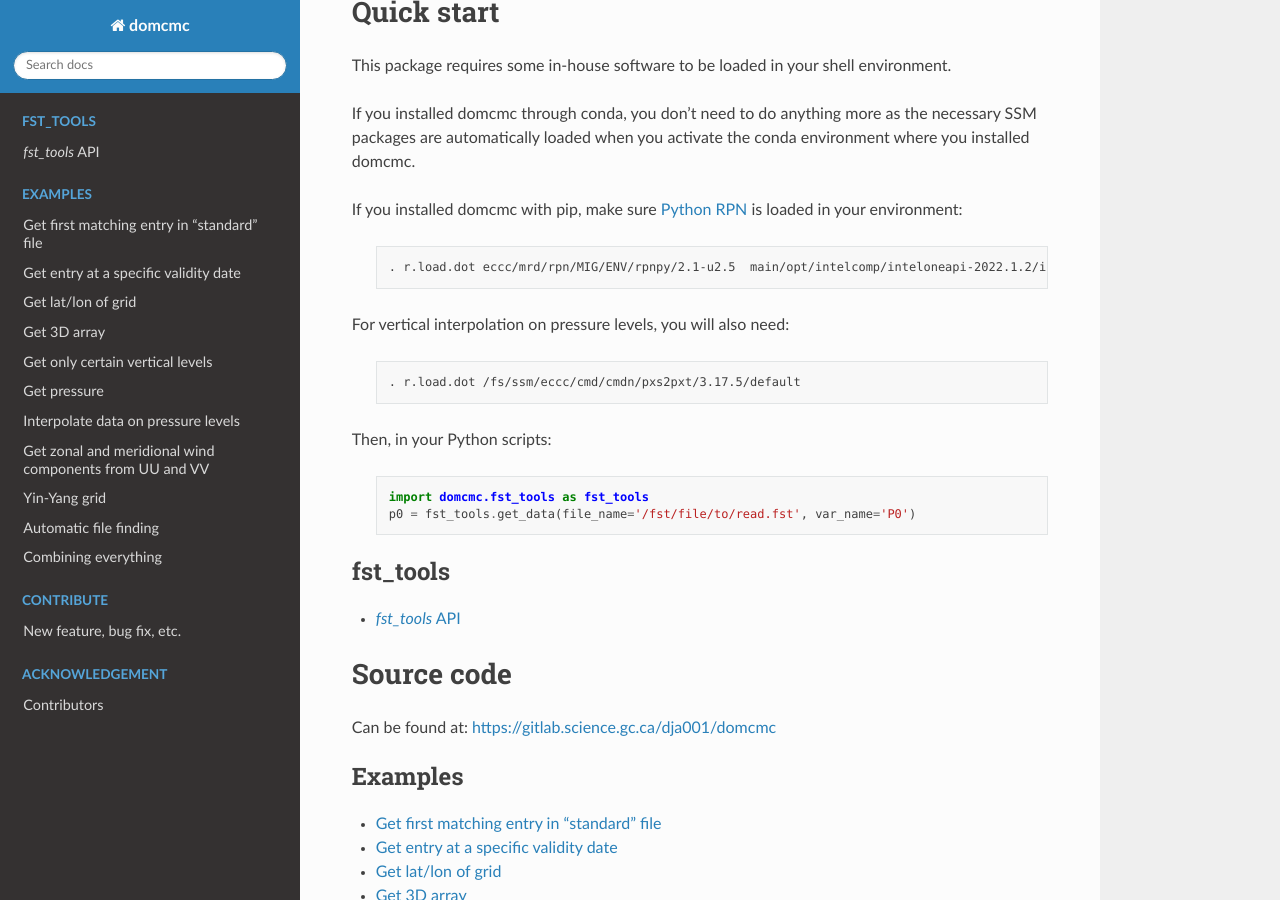
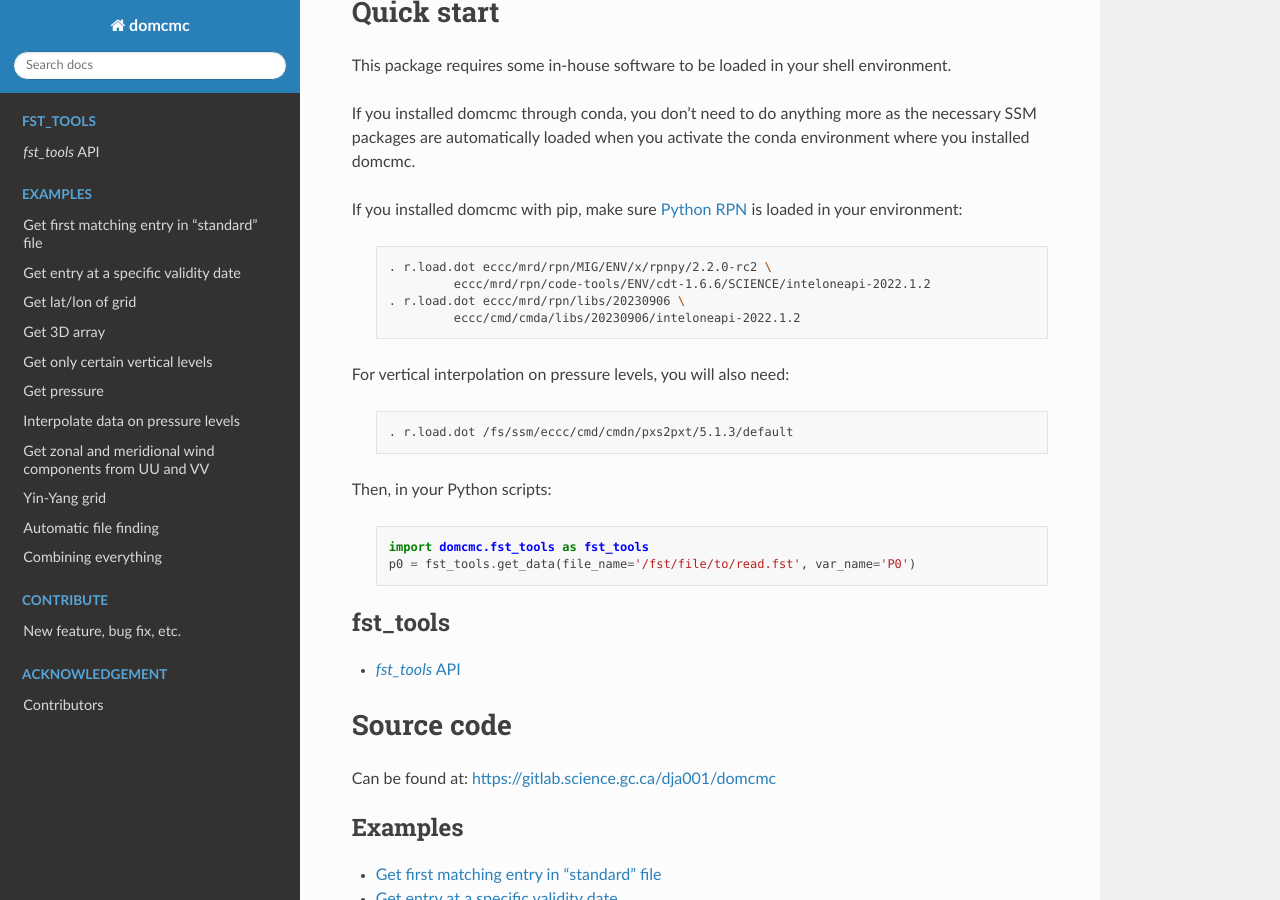
Before and after one commit to sebastiendfortier/domcmc, a Sphinx documentation site: the page built from docs/index.rst, in a window 1280 px wide and 900 px high, scrolled down 607 px. Built offline with Sphinx 7.4.7 and the Read the Docs theme 2.0.0, drawn with Linux system fonts in a browser that asks for light colours; pages that are not in the unit, such as notebooks, are missing from menus.

Commit message:
new rpnpy dependencies

```diff
--- a/docs/index.rst
+++ b/docs/index.rst
@@ -57,14 +57,18 @@ environment:
 
   .. code-block:: bash
 
-     . r.load.dot eccc/mrd/rpn/MIG/ENV/rpnpy/2.1-u2.5  main/opt/intelcomp/inteloneapi-2022.1.2/intelcomp+mpi+mkl
+    . r.load.dot eccc/mrd/rpn/MIG/ENV/x/rpnpy/2.2.0-rc2 \
+             eccc/mrd/rpn/code-tools/ENV/cdt-1.6.6/SCIENCE/inteloneapi-2022.1.2
+    . r.load.dot eccc/mrd/rpn/libs/20230906 \
+             eccc/cmd/cmda/libs/20230906/inteloneapi-2022.1.2
+
 
 For vertical interpolation on pressure levels, you will also
 need:
 
   .. code-block:: bash
 
-     . r.load.dot /fs/ssm/eccc/cmd/cmdn/pxs2pxt/3.17.5/default
+     . r.load.dot /fs/ssm/eccc/cmd/cmdn/pxs2pxt/5.1.3/default
 
 Then, in your Python scripts:
 
--- a/publish_howto.txt
+++ b/publish_howto.txt
@@ -45,7 +45,10 @@ For CONDA package
 - from the root of the repo
     To load in environment if not already done:
     conda install anaconda-client conda-build
-conda build --py 3.7 --py 3.8 --py 3.9 --py 3.10 conda_build/domcmc
+conda build conda_build/domcmc
+    edit
+    conda_build/domcmc/conda_build_config.yaml
+    for more versions of python
 
 Test the built package in a new environment:
 
```
Also changed, not shown: CHANGELOG.md (+4 -0 lines), 5 other files.
